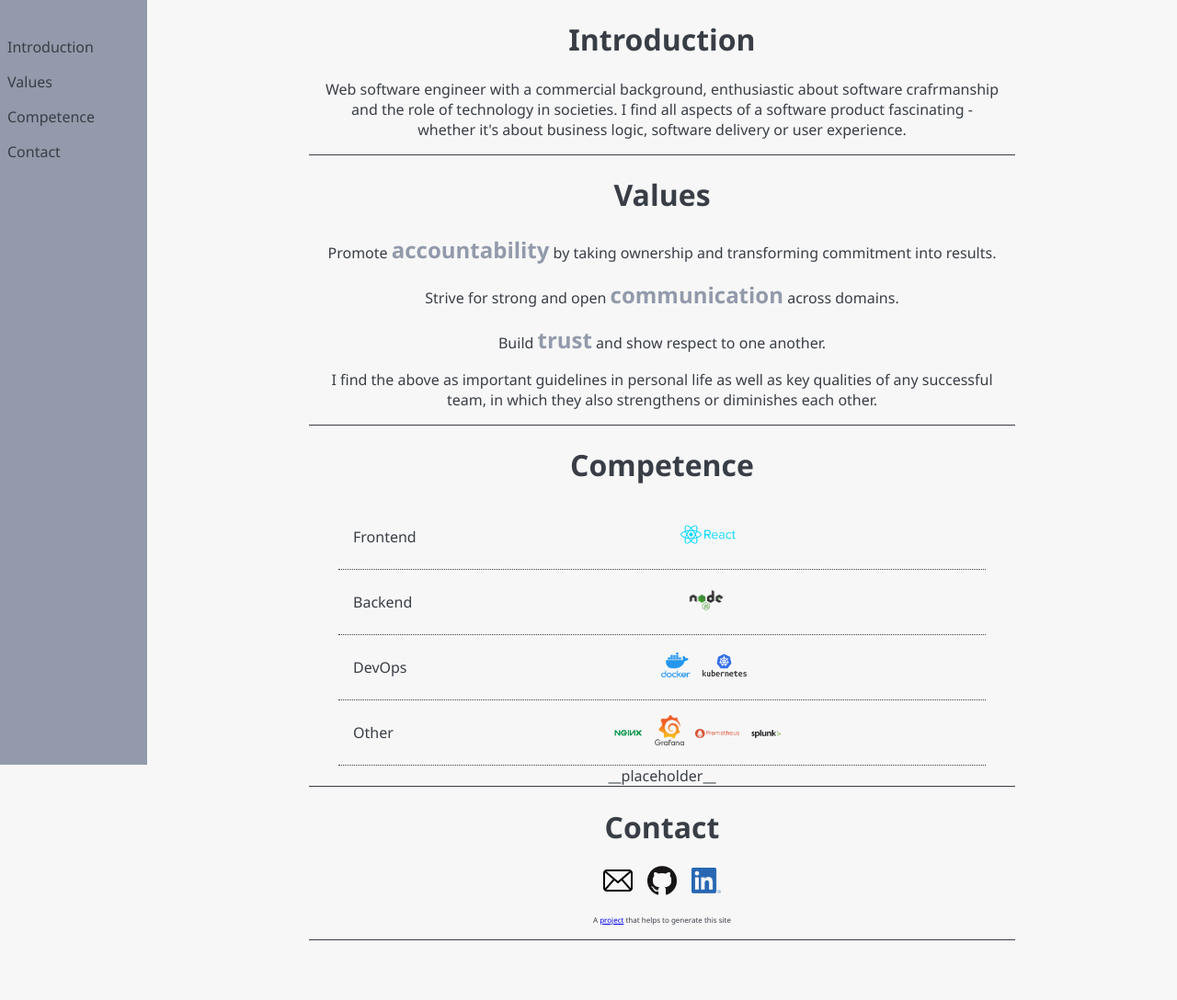
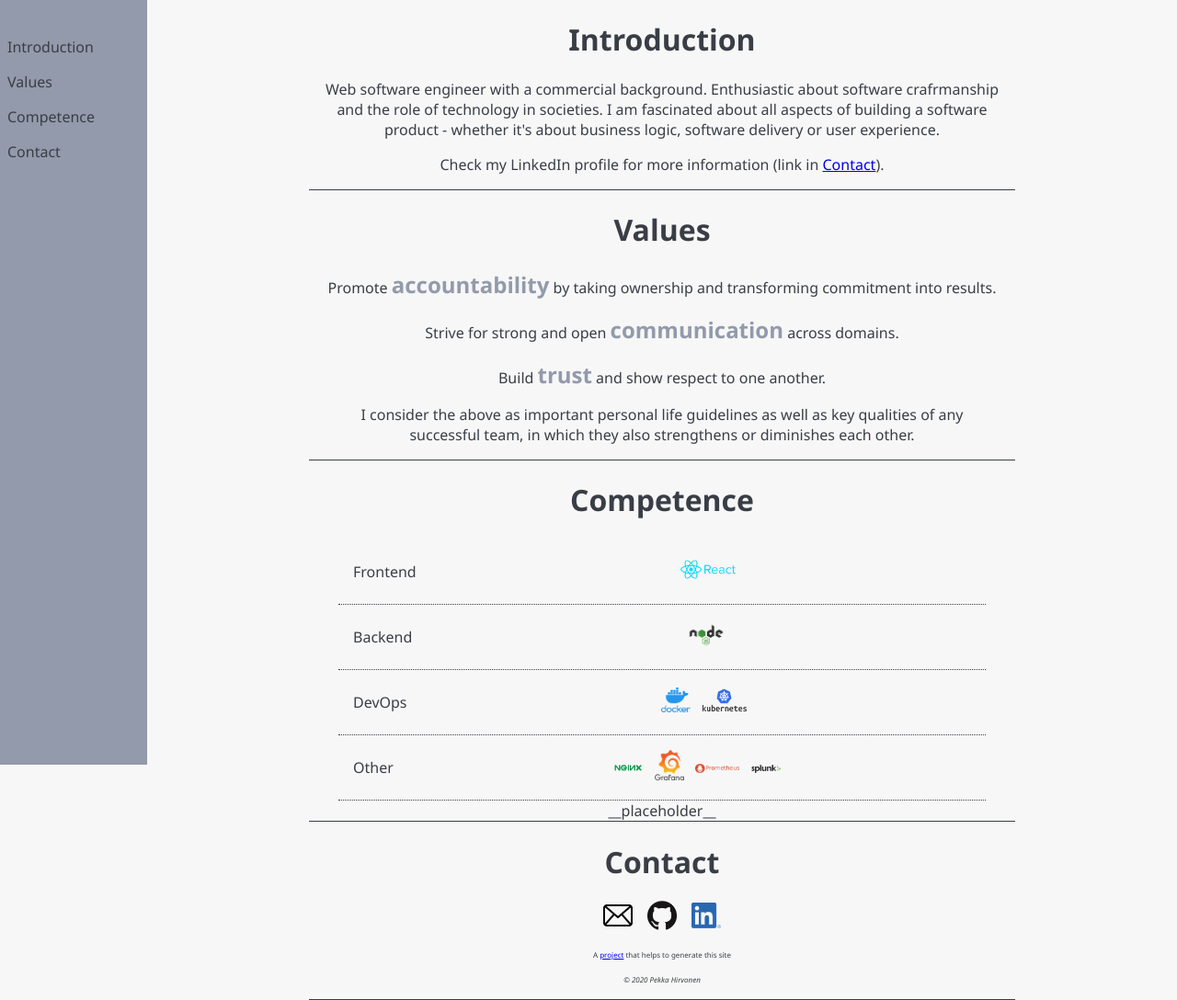
Before and after one commit to s1gkill/about-me, a website: page src/template.html in a window 1280 px wide. Shown: the whole page at 92% size. Before the commit the page ends 1023 px from the top, so only its background shows below. Drawn offline with Linux system fonts and the light colour scheme.

Commit message:
Pass github username as an command line argument, update readme and content

```diff
--- a/package.json
+++ b/package.json
@@ -5,6 +5,7 @@
   "main": "index.js",
   "scripts": {
     "build": "rm -rf ./build && tsc",
+    "generate": "node ./build/index.js",
     "dev": "nodemon",
     "test": "jest"
   },
--- a/src/template.html
+++ b/src/template.html
@@ -23,10 +23,14 @@
         <div id="introduction">
             <h1>Introduction</h1>
             <p>
-                Web software engineer with a commercial background, enthusiastic about
-                software crafrmanship and the role of technology in societies. I find all
-                aspects of a software product fascinating - whether it's about
+                Web software engineer with a commercial background. Enthusiastic about
+                software crafrmanship and the role of technology in societies. I am fascinated
+                about all aspects of building a software product - whether it's about
                 business logic, software delivery or user experience.
+            </p>
+            <p>
+                Check my LinkedIn profile
+                for more information (link in <a href="#contact">Contact</a>).
             </p>
         </div>
         <div id="values">
@@ -42,7 +46,7 @@
                 Build <b><span id="value">trust</span></b> and show respect to one another.
             </p>
             <p>
-                I find the above as important guidelines in personal life as well as
+                I consider the above as important personal life guidelines as well as
                 key qualities of any successful team, in which they also strengthens or diminishes each other.
             </p>
         </div>
@@ -110,6 +114,9 @@
             <p>
                 A <a href="https://github.com/s1gkill/about-me">project</a> that helps to generate this site
             </p>
+            <p>
+                <i>© 2020 Pekka Hirvonen</i>
+            </p>
         </div>
     </div>
 </body>
```
Also changed, not shown: src/config.ts (+4 -4 lines), src/index.ts (+7 -0 lines), README.md, 1 other file.
